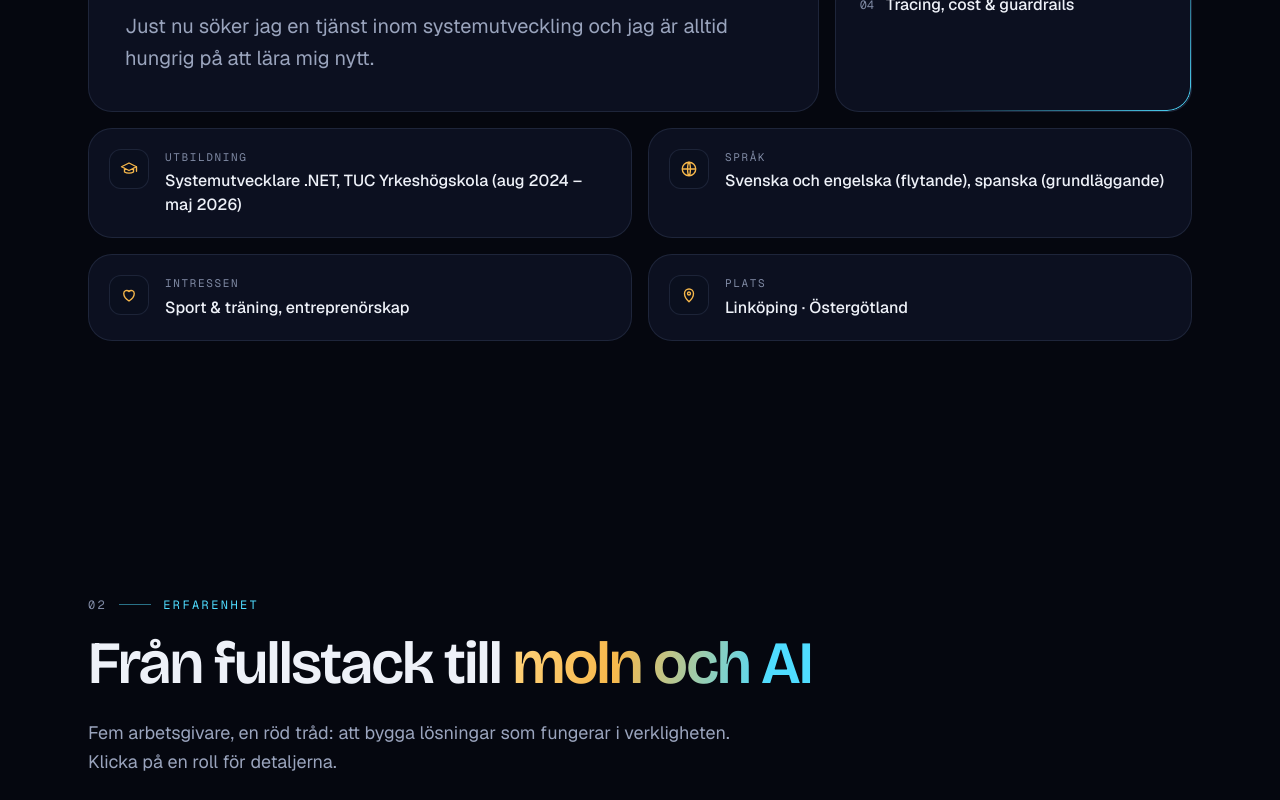
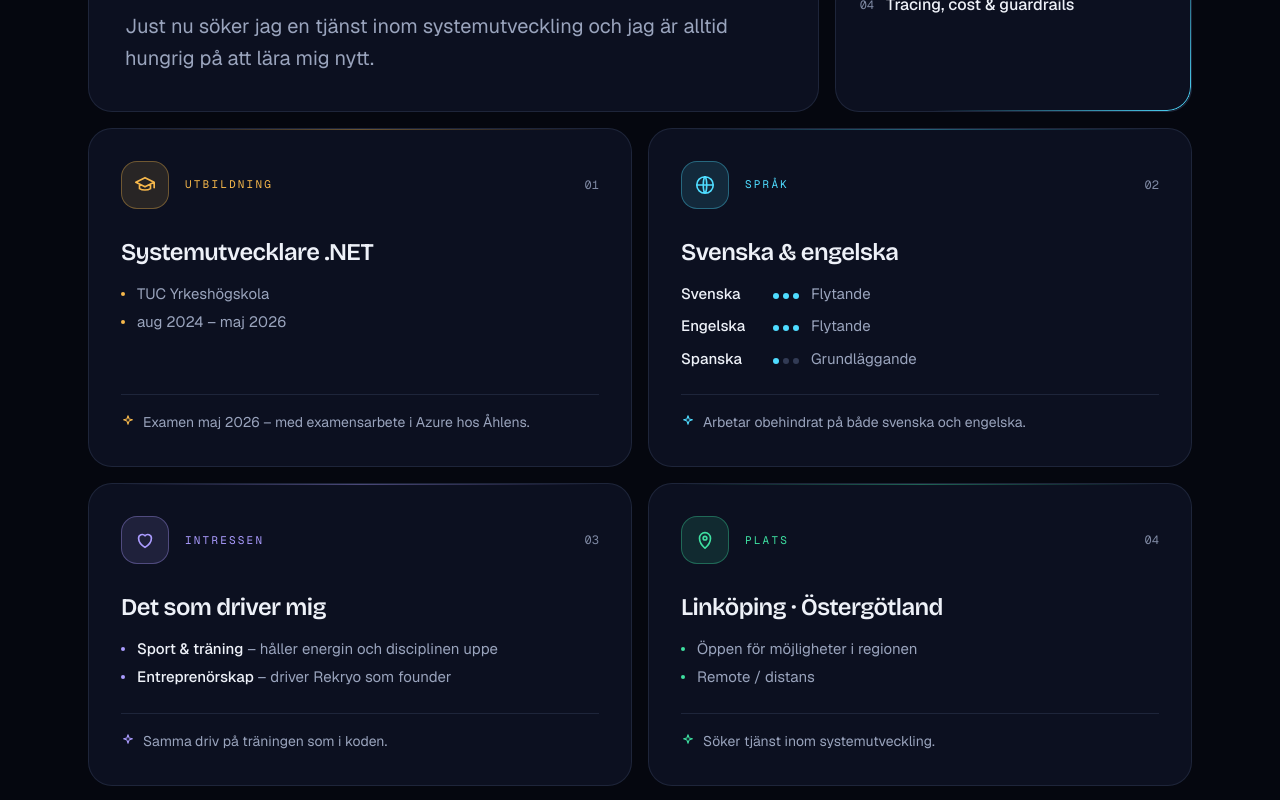
Before and after one commit to Harunsystemdeveloper/portfolio, a Next.js app: page / in a window 1280 px wide. Shown: the part 1580-2380 px from the top of the page. Built offline with nearby package versions, Linux system fonts and the light colour scheme.

Commit message:
Förbättrat infokorten under Om mig med accentfärger och mer innehåll

```diff
--- a/src/app/globals.css
+++ b/src/app/globals.css
@@ -17,6 +17,7 @@
   --gold-strong: #ffd27a;
   --cyan: #4fdcff;
   --green: #3ee0a1;
+  --violet: #ab9cff;
   --glow-gold: rgba(247, 184, 75, 0.32);
   --glow-cyan: rgba(79, 220, 255, 0.26);
   --aurora-1: rgba(79, 220, 255, 0.16);
@@ -40,6 +41,7 @@
   --gold-strong: #7d4700;
   --cyan: #04708d;
   --green: #047857;
+  --violet: #5b48d6;
   --glow-gold: rgba(217, 140, 20, 0.2);
   --glow-cyan: rgba(4, 112, 141, 0.16);
   --aurora-1: rgba(4, 150, 190, 0.12);
@@ -63,6 +65,7 @@
   --color-gold-strong: var(--gold-strong);
   --color-cyan: var(--cyan);
   --color-green: var(--green);
+  --color-violet: var(--violet);
   --color-on-accent: var(--on-accent);
   --font-sans: var(--font-geist);
   --font-display: var(--font-display);
@@ -159,7 +162,7 @@ body {
   pointer-events: none;
   opacity: 0;
   transition: opacity 0.3s;
-  background: radial-gradient(420px circle at var(--mx, 50%) var(--my, 50%), var(--glow-cyan), transparent 45%);
+  background: radial-gradient(420px circle at var(--mx, 50%) var(--my, 50%), var(--spot, var(--glow-cyan)), transparent 45%);
 }
 
 .spot:hover::before {
@@ -168,6 +171,17 @@ body {
 
 .spot:hover {
   border-color: var(--border-strong);
+}
+
+/* Infokort med egen accentfärg (sätts via --accent) */
+.fact-card {
+  --spot: color-mix(in srgb, var(--accent) 22%, transparent);
+}
+
+.fact-card:hover {
+  transform: translateY(-4px);
+  border-color: color-mix(in srgb, var(--accent) 45%, transparent);
+  box-shadow: 0 24px 60px -28px color-mix(in srgb, var(--accent) 60%, transparent);
 }
 
 /* Gradientkant för de viktigaste ytorna */
--- a/src/components/About.tsx
+++ b/src/components/About.tsx
@@ -1,14 +1,7 @@
 import { about, aboutFacts, exploring } from "@/data/content";
-import Icon from "./ui/Icon";
+import FactCard from "./FactCard";
 import Reveal from "./ui/Reveal";
 import Section from "./ui/Section";
-
-const factIcons: Record<string, string> = {
-  Utbildning: "cap",
-  Språk: "globe",
-  Intressen: "heart",
-  Plats: "pin",
-};
 
 export default function About() {
   return (
@@ -52,16 +45,8 @@ export default function About() {
         </Reveal>
 
         {aboutFacts.map((fact, i) => (
-          <Reveal key={fact.label} delay={0.06 * i} className="card spot p-5 md:col-span-3 lg:col-span-3">
-            <div className="flex items-start gap-4">
-              <span className="grid h-10 w-10 shrink-0 place-items-center rounded-xl border border-line bg-bg-soft text-gold">
-                <Icon name={factIcons[fact.label] ?? "spark"} width={18} height={18} />
-              </span>
-              <div>
-                <p className="font-mono text-[11px] tracking-[0.15em] text-subtle uppercase">{fact.label}</p>
-                <p className="mt-1 font-medium">{fact.value}</p>
-              </div>
-            </div>
+          <Reveal key={fact.label} delay={0.06 * i} className="md:col-span-3">
+            <FactCard fact={fact} index={i} />
           </Reveal>
         ))}
       </div>
--- /dev/null
+++ b/src/components/FactCard.tsx
@@ -0,0 +1,75 @@
+import type { CSSProperties } from "react";
+import type { AboutFact } from "@/data/content";
+import Icon from "./ui/Icon";
+
+/** Nivåmätare med tre prickar, t.ex. för språk */
+function Level({ level }: { level: number }) {
+  return (
+    <span aria-hidden className="flex gap-1">
+      {[1, 2, 3].map((dot) => (
+        <span
+          key={dot}
+          className={`h-1.5 w-1.5 rounded-full ${dot <= level ? "bg-[var(--accent)]" : "bg-line-strong"}`}
+        />
+      ))}
+    </span>
+  );
+}
+
+export default function FactCard({ fact, index }: { fact: AboutFact; index: number }) {
+  const hasLevels = fact.details.some((d) => d.level);
+
+  return (
+    <article
+      className="card spot fact-card group flex h-full flex-col overflow-hidden p-6 sm:p-8"
+      style={{ "--accent": `var(--${fact.accent})` } as CSSProperties}
+    >
+      {/* Accentlinje i överkanten som tänds vid hover */}
+      <span
+        aria-hidden
+        className="absolute inset-x-8 top-0 h-px bg-gradient-to-r from-transparent via-[var(--accent)] to-transparent opacity-40 transition-opacity duration-500 group-hover:opacity-100"
+      />
+
+      <div className="flex items-center gap-4">
+        <span className="relative grid h-12 w-12 shrink-0 place-items-center rounded-2xl border border-[color-mix(in_srgb,var(--accent)_35%,transparent)] bg-[color-mix(in_srgb,var(--accent)_12%,transparent)] text-[var(--accent)] transition-transform duration-500 group-hover:-rotate-6">
+          <Icon name={fact.icon} width={22} height={22} />
+        </span>
+        <h3 className="font-mono text-[11px] tracking-[0.2em] text-[var(--accent)] uppercase">{fact.label}</h3>
+        <span aria-hidden className="ml-auto font-mono text-xs text-subtle">
+          0{index + 1}
+        </span>
+      </div>
+
+      <p className="mt-7 font-display text-2xl leading-tight font-semibold tracking-tight">{fact.title}</p>
+
+      <ul className={`mt-4 ${hasLevels ? "space-y-2.5" : "space-y-1.5"}`}>
+        {fact.details.map((detail) => (
+          <li key={detail.name} className="flex items-baseline gap-3 text-[15px]">
+            {hasLevels ? (
+              <>
+                <span className="w-20 shrink-0 font-medium">{detail.name}</span>
+                {detail.level && <Level level={detail.level} />}
+                <span className="text-muted">{detail.value}</span>
+              </>
+            ) : (
+              <>
+                <span aria-hidden className="h-1 w-1 shrink-0 translate-y-[-3px] rounded-full bg-[var(--accent)]" />
+                <span>
+                  <span className={detail.value ? "font-medium" : "text-muted"}>{detail.name}</span>
+                  {detail.value && <span className="text-muted"> – {detail.value}</span>}
+                </span>
+              </>
+            )}
+          </li>
+        ))}
+      </ul>
+
+      <div className="mt-auto pt-6">
+        <p className="flex items-start gap-2 border-t border-line pt-4 text-sm leading-relaxed text-muted">
+          <Icon name="spark" width={14} height={14} className="mt-[3px] shrink-0 text-[var(--accent)]" />
+          {fact.note}
+        </p>
+      </div>
+    </article>
+  );
+}
--- a/src/data/content.ts
+++ b/src/data/content.ts
@@ -58,11 +58,58 @@ export const about = [
   "Just nu söker jag en tjänst inom systemutveckling och jag är alltid hungrig på att lära mig nytt.",
 ];
 
-export const aboutFacts = [
-  { label: "Utbildning", value: "Systemutvecklare .NET, TUC Yrkeshögskola (aug 2024 – maj 2026)" },
-  { label: "Språk", value: "Svenska och engelska (flytande), spanska (grundläggande)" },
-  { label: "Intressen", value: "Sport & träning, entreprenörskap" },
-  { label: "Plats", value: person.location },
+export type AboutFact = {
+  label: string;
+  icon: string;
+  /** Kortets accentfärg */
+  accent: "gold" | "cyan" | "violet" | "green";
+  title: string;
+  /** Rader under rubriken. "level" (1–3) visar en nivåmätare, t.ex. för språk. */
+  details: { name: string; value?: string; level?: number }[];
+  /** Kort kontextrad längst ner i kortet */
+  note: string;
+};
+
+export const aboutFacts: AboutFact[] = [
+  {
+    label: "Utbildning",
+    icon: "cap",
+    accent: "gold",
+    title: "Systemutvecklare .NET",
+    details: [{ name: "TUC Yrkeshögskola" }, { name: "aug 2024 – maj 2026" }],
+    note: "Examen maj 2026 – med examensarbete i Azure hos Åhlens.",
+  },
+  {
+    label: "Språk",
+    icon: "globe",
+    accent: "cyan",
+    title: "Svenska & engelska",
+    details: [
+      { name: "Svenska", value: "Flytande", level: 3 },
+      { name: "Engelska", value: "Flytande", level: 3 },
+      { name: "Spanska", value: "Grundläggande", level: 1 },
+    ],
+    note: "Arbetar obehindrat på både svenska och engelska.",
+  },
+  {
+    label: "Intressen",
+    icon: "heart",
+    accent: "violet",
+    title: "Det som driver mig",
+    details: [
+      { name: "Sport & träning", value: "håller energin och disciplinen uppe" },
+      { name: "Entreprenörskap", value: "driver Rekryo som founder" },
+    ],
+    note: "Samma driv på träningen som i koden.",
+  },
+  {
+    label: "Plats",
+    icon: "pin",
+    accent: "green",
+    title: person.location,
+    details: [{ name: "Öppen för möjligheter i regionen" }, { name: "Remote / distans" }],
+    note: "Söker tjänst inom systemutveckling.",
+  },
 ];
 
 export type Experience = {
```
